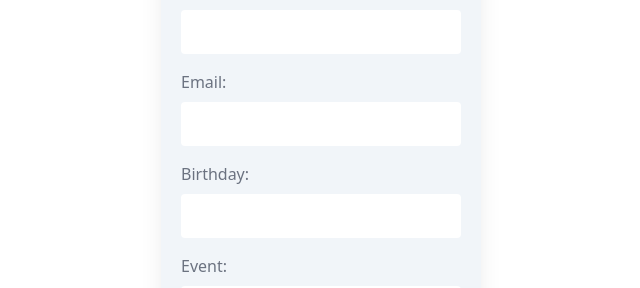
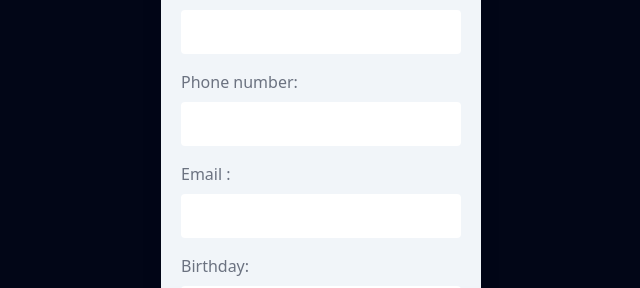
Before and after one commit to Hieronymbus/contacts-frontend-api, a React (Vite) app: page / in a window 1280 px wide. Both pictures are taken after a click on the button "Create Contact". Shown: the part 340-628 px from the top of the page, without its empty margins (319-959 px from the left). Built offline with nearby package versions, Linux system fonts and the light colour scheme; no server answers.

Commit message:
add error handlng on required fields...

```diff
--- a/src/App.jsx
+++ b/src/App.jsx
@@ -10,10 +10,25 @@ function App() {
   const [isCreateModal, setIsCreateModal] = useState(false);
   const [isEditModal, setIsEditModal] = useState(false);
   const [isCardModal, setIsCardModal] = useState(false);
+  const [errors, setErrors] = useState({});
 
   return (
-    <div id='body' className='flex flex-col items-center min-w-screen min-h-screen relative'>
-      <Header setContactCount={setContactCount}  setState={setIsCreateModal} state={isCreateModal} />
+    <div
+        id='body'
+        className='
+                flex
+                flex-col
+                items-center
+                min-w-screen
+                min-h-screen
+                relative
+                bg-slate-950'
+    >
+      <Header
+        setContactCount={setContactCount}
+        setState={setIsCreateModal}
+        state={isCreateModal}
+      />
       <Main
         setContactCount={setContactCount}
         contactCount={contactCount}
@@ -25,6 +40,8 @@ function App() {
         setCreateModal={setIsCreateModal}
         editModal={isEditModal}
         setEditModal={setIsEditModal}
+        errors={errors}
+        setErrors={setErrors}
         />
     </div>
   );
--- a/src/components/CardModal.jsx
+++ b/src/components/CardModal.jsx
@@ -41,13 +41,14 @@ const CardModal = ({ setEditModal, onHandleCardClose, contact, contacts, editMod
               </div>
               {/* place the stragglers within a div to make future styling easier */}
               <div className='p-5'>
-                <p className="font-bold">{contact.firstName} {contact.lastName}</p>
-                <p>Email Address</p>
-                <p>{contact.email}</p>
-                <p>Event</p>
-                <p>{contact.event}</p>
-                <p>Birthday</p>
-                <p>{contact.dob}</p>
+                <p className="font-bold text-3xl text-center">{contact.firstName} {contact.lastName}</p>
+                <p className="text-center">{contact.email}</p>
+                <p className="text-al">Phone number</p>
+                <p className="mb-2 text-slate-500">{contact.phoneNumber}</p>
+                <p className="text-xl">Event</p>
+                <p className="mb-2 text-slate-500">{contact.event}</p>
+                <p className="text-xl">Birthday</p>
+                <p className="mb-2 text-slate-500">{contact.dob}</p>
               </div>
             </div>
           </div>
--- a/src/components/ContactsList.jsx
+++ b/src/components/ContactsList.jsx
@@ -53,9 +53,9 @@ const ContactsList = ({ contactCount, setContactCount, setContacts, contacts, se
               <img src={contact.image} className='w-full rounded-full' />
             </div>
             <div id='list-col-2' className='w-10/12 pl-5 text-base'>
-              <p>User Name: {contact.userName}</p>
-              <p>DOB: {contact.dob}</p>
-              <p>Event: {contact.event}</p>
+              <p>{contact.firstName} {contact.lastName}</p>
+              <p>{contact.dob}</p>
+              <p>{contact.event}</p>
             </div>
           </div>
           )
--- a/src/components/CreateModal.jsx
+++ b/src/components/CreateModal.jsx
@@ -1,18 +1,51 @@
-import React, { useState } from "react";
+import React, { useState, useRef, useEffect } from "react";
 import ModalCreateInput from "./ModalCreateInput.jsx";
 
-const CreateModal = ({ setContactCount, isCreateModal, setState}) => {
+const CreateModal = ({ setContactCount, isCreateModal, setState, errors, setErrors}) => {
 
   const [firstName, setFirstName] = useState("");
   const [lastName, setLastName] = useState("");
   const [userName, setUserName] = useState("");
   const [email, setEmail] = useState("");
   const [dob, setDob] = useState("");
+  const [number, setNumber] = useState(0);
   const [event, setEvent] = useState("");
   const [image, setImage] = useState("https://i.pravatar.cc/300");
 
+  const modalRef = useRef();
+
+
   async function handleSubmit(e) {
     e.preventDefault();
+
+    setErrors({});
+
+    //Error handling;
+
+    let isError = false;// Chat.....
+
+    if (firstName === '') {
+      setErrors(prev => ({...prev, firstName: 'Enter a name'}));
+      isError = true;
+    };
+    if (lastName === '') {
+      setErrors(prev => ({...prev, lastName: 'Enter a name'}));
+      isError = true;
+    };
+    if (userName === '') {
+      setErrors(prev => ({...prev, userName: 'Enter a username'}));
+      isError = true;
+    };
+    if (email === '') {
+      setErrors(prev => ({...prev, email: 'Enter an email'}));
+      isError = true;
+    };
+
+    if (isError) {
+      console.log("fill out required fields");
+      console.log(errors);
+      return;
+    };
 
     // Create an object that holds state values of user data for POSTing to the json server;
     const contacts = {
@@ -23,7 +56,9 @@ const CreateModal = ({ setContactCount, isCreateModal, setState}) => {
       dob: dob,
       event: event,
       image: image,
+      number: number,
     };
+
 
     const response = await fetch("http://localhost:3000/contacts", {
 
@@ -33,18 +68,38 @@ const CreateModal = ({ setContactCount, isCreateModal, setState}) => {
       },
       body: JSON.stringify(contacts),
     });
-
     setContactCount(prev => prev + 1);
 
       handleCloseModal();
   };
+
+  useEffect(() => {
+      function handleClickOutside(e) {
+        if (modalRef.current && !modalRef.current.contains(e.target)) {
+          handleCloseModal();
+        }
+      }
+
+      document.addEventListener('mousedown', handleClickOutside);
+
+      return () => {
+        document.removeEventListener('mousedown', handleClickOutside);
+      }
+
+  }, []);
 
   function handleCloseModal() {
     setState(false);
   }
 
   return (
-    <div className={`${isCreateModal ? '' : 'hidden'} z-10 mx-auto w-80 flex-col bg-slate-100 px-5 py-5 rounded shadow-xl fixed top-0 left-0 right-0`}>
+    <div
+      className={`${isCreateModal ? '' : 'hidden'}
+              overflow-y-scroll z-10 mx-auto h-full w-80 flex-col
+              bg-slate-100 px-5 py-5 rounded shadow-xl fixed top-0
+              left-0 right-0`}
+      ref={modalRef}
+    >
         <h2 className="text-center text-gray-500 font-semibold text-2xl">Create New Contact</h2>
         <form className="flex flex-col gap-4" onSubmit={handleSubmit}>
           <div className="flex justify-between items-center mt-5">
@@ -69,36 +124,54 @@ const CreateModal = ({ setContactCount, isCreateModal, setState}) => {
             type="text"
             label="First name:"
             setValue={setFirstName}
+            setErrors={setErrors}
+            errors={errors}
           />
+          {errors.firstName && <p className="-mt-3 text-red-600 text-xs">{errors.firstName}</p>}
           <ModalCreateInput
             id="lastName"
             type="text"
             label="Last name:"
             setValue={setLastName}
+            setErrors={setErrors}
           />
+          {errors.lastName && <p className="-mt-3 text-red-600 text-xs">{errors.lastName}</p>}
           <ModalCreateInput
             id="userName"
             type="text"
             label="User name:"
             setValue={setUserName}
+            setErrors={setErrors}
+          />
+          {errors.userName && <p className="-mt-3 text-red-600 text-xs">{errors.userName}</p>}
+          <ModalCreateInput
+            id="number"
+            type="text"
+            label="Phone number:"
+            setValue={setNumber}
+            setErrors={setErrors}
           />
           <ModalCreateInput
             id="email"
             type="text"
-          label="Email:"
+            label="Email  :"
             setValue={setEmail}
+            setErrors={setErrors}
           />
+          {errors.email && <p className="-mt-3 text-red-600 text-xs">{errors.email}</p>}
           <ModalCreateInput
             id="dob"
             type="text"
             label="Birthday:"
             setValue={setDob}
+            setErrors={setErrors}
           />
           <ModalCreateInput
             id="event"
             type="text"
             label="Event:"
             setValue={setEvent}
+            setErrors={setErrors}
           />
           <div className="flex justify-end gap-2">
             <button
--- a/src/components/EditModal.jsx
+++ b/src/components/EditModal.jsx
@@ -95,36 +95,43 @@ const EditModal = ({
           type="text"
           label="First name:"
           setValue={setFirstName}
+          value={firstName}
+          required
         />
         <ModalCreateInput
           id="lastName"
           type="text"
           label="Last name:"
           setValue={setLastName}
+          value={lastName}
         />
         <ModalCreateInput
           id="userName"
           type="text"
           label="User name:"
           setValue={setUserName}
+          value={userName}
         />
         <ModalCreateInput
           id="email"
           type="text"
           label="Email:"
           setValue={setEmail}
+          value={email}
         />
         <ModalCreateInput
           id="dob"
           type="text"
           label="Birthday:"
           setValue={setDob}
+          value={dob}
         />
         <ModalCreateInput
           id="event"
           type="text"
           label="Event:"
           setValue={setEvent}
+          value={event}
         />
         <div className="flex justify-end gap-2">
           <button
--- a/src/components/ModalCreateInput.jsx
+++ b/src/components/ModalCreateInput.jsx
@@ -1,5 +1,12 @@
 import React from 'react';
+
 function ModalCreateInput(props) {
+
+  function handleValueChange(e) {
+    props.setValue(e.target.value);
+    props.setErrors({});
+  }
+
     return (
       <div className='w-full flex flex-col justify-center gap-2'>
         <label htmlFor={props.id} className='text-gray-500 text-base self-start'>{props.label}</label>
@@ -7,12 +14,14 @@ function ModalCreateInput(props) {
           text-base text-gray-500 border-none py-2.5
           px-2.5 rounded focus:shadow-custom-hsl
           focus:shadow-gray-300 focus:outline-none"
-          onChange={(e) => props.setValue(e.target.value)}
+          onChange={handleValueChange}
           type={props.type}
           id={props.id}
           name={props.id}
+          value={props.value}
         />
       </div>
-    )
+    );
+
 }
 export default ModalCreateInput;
--- a/src/main-sections/Main.jsx
+++ b/src/main-sections/Main.jsx
@@ -3,11 +3,29 @@ import ContactsList from '../components/ContactsList.jsx';
 import CreateModal from '../components/CreateModal.jsx';
 import EditModal from '../components/EditModal.jsx';
 
-function Main({ setContactCount, contactCount, setContacts, contacts, createModal, setCreateModal, editModal, setEditModal }) {
+function Main({
+        setContactCount,
+        contactCount,
+        setContacts,
+        contacts,
+        createModal,
+        setCreateModal,
+        editModal,
+        setEditModal,
+        errors,
+        setErrors,
+}) {
 
     return (
         <main className='max-w-96'>
-            {createModal && <CreateModal isCreateModal={createModal} setContactCount={setContactCount} setState={setCreateModal} />}
+            {createModal &&
+                <CreateModal
+                    isCreateModal={createModal}
+                    setContactCount={setContactCount}
+                    setState={setCreateModal}
+                    errors={errors}
+                    setErrors={setErrors}
+                />}
             <ContactsList
                 setContactCount={setContactCount}
                 contactCount={contactCount}
@@ -15,6 +33,8 @@ function Main({ setContactCount, contactCount, setContacts, contacts, createModa
                 contacts={contacts}
                 setEditModal={setEditModal}
                 editModal={editModal}
+                errors={errors}
+                setErrors={setErrors}
             />
         </main>
     );
```
Lines whose indentation alone changed are shown as unchanged.
